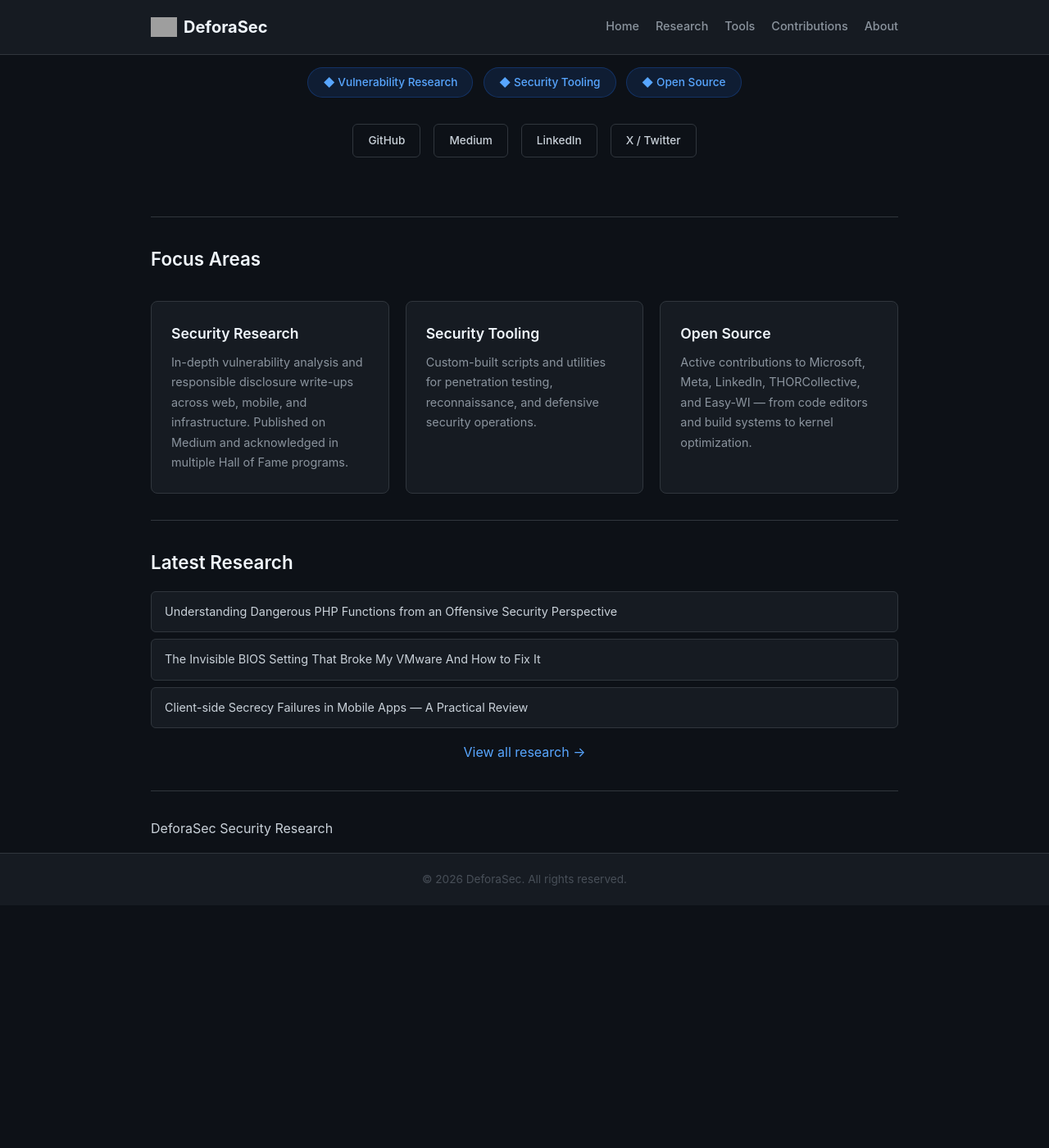
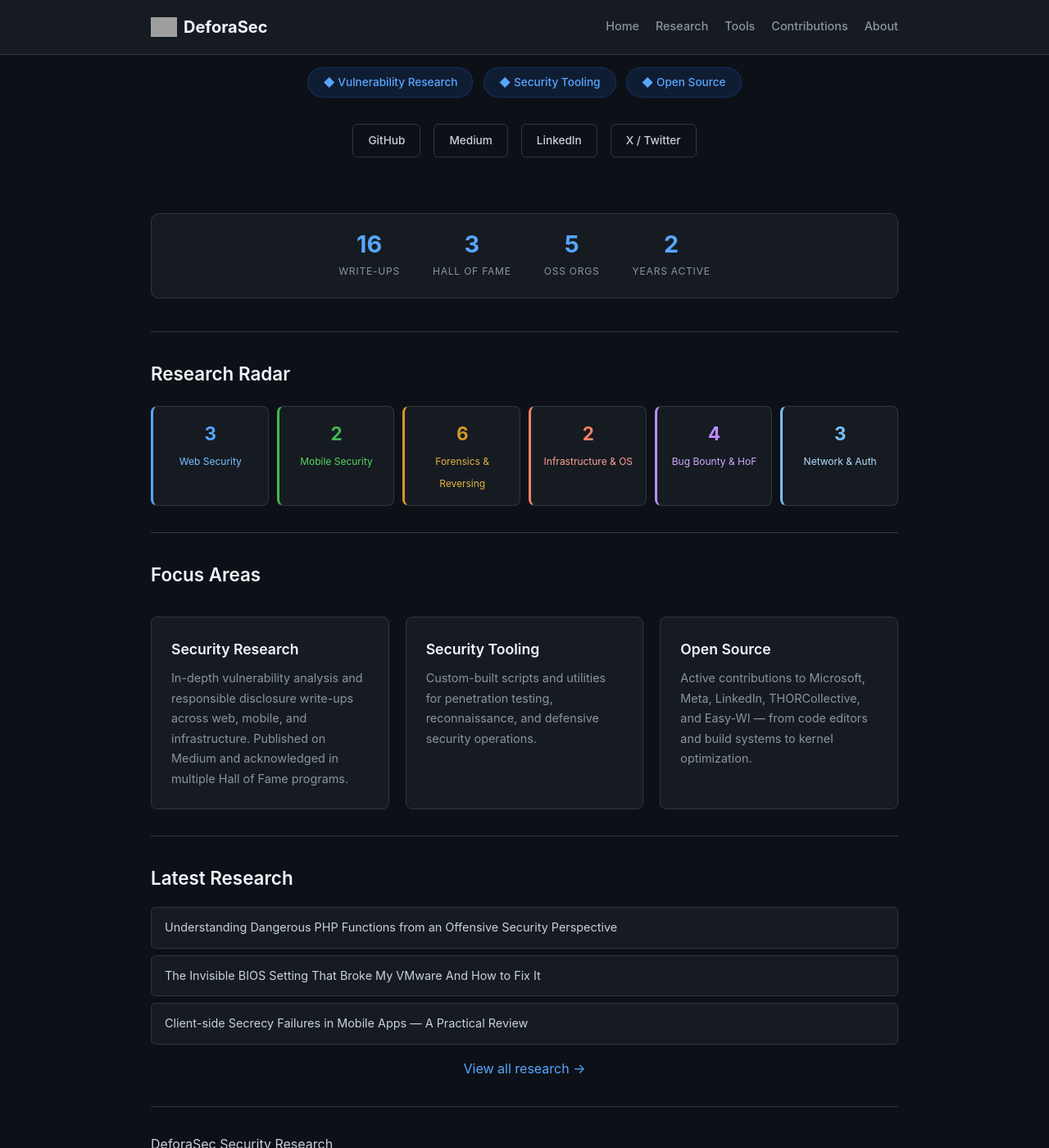
Before and after one commit to DeforaSec/showcase, a Jekyll site: the page built from index.md, in a window 1280 px wide and 1400 px high, scrolled down 211 px. Shown: the whole window at 82% size. Built offline with Jekyll 4.4.1, drawn with Linux system fonts in a browser that asks for light colours; before the commit the page ends 1315 px from its top, so only the background shows below that; grey boxes are pictures that could not be loaded.

Commit message:
Add pulse stats bar and research radar grid to homepage

```diff
--- a/assets/css/style.css
+++ b/assets/css/style.css
@@ -149,6 +149,178 @@ main hr {
   background: #1f6feb44;
   border-color: #58a6ff;
   transform: translateY(-2px);
+}
+
+/* Stats bar */
+.stats-bar {
+  display: flex;
+  justify-content: center;
+  gap: 40px;
+  flex-wrap: wrap;
+  margin: 28px 0 40px;
+  padding: 20px 24px;
+  background: #161b22;
+  border: 1px solid #30363d;
+  border-radius: 10px;
+}
+.stat-item { text-align: center; }
+.stat-number {
+  font-size: 1.8rem;
+  font-weight: 700;
+  color: #58a6ff;
+  display: block;
+  line-height: 1.2;
+}
+.stat-label {
+  font-size: 0.75rem;
+  color: #8b949e;
+  text-transform: uppercase;
+  letter-spacing: 0.8px;
+  margin-top: 2px;
+}
+
+/* Research radar grid */
+.radar-grid {
+  display: grid;
+  grid-template-columns: repeat(auto-fill, minmax(130px, 1fr));
+  gap: 10px;
+  margin: 20px 0;
+}
+.radar-item {
+  background: #161b22;
+  border: 1px solid #30363d;
+  border-radius: 8px;
+  padding: 14px 10px;
+  text-align: center;
+  transition: all 0.25s;
+  cursor: default;
+}
+.radar-item:hover {
+  transform: translateY(-2px);
+  box-shadow: 0 4px 12px rgba(0,0,0,0.3);
+}
+.radar-item .count {
+  font-size: 1.4rem;
+  font-weight: 700;
+  display: block;
+}
+.radar-item .label {
+  font-size: 0.75rem;
+  margin-top: 2px;
+  line-height: 1.3;
+}
+.radar-web .count { color: #58a6ff; }
+.radar-web .label { color: #79c0ff; }
+.radar-web { border-left: 3px solid #58a6ff; }
+.radar-mobile .count { color: #3fb950; }
+.radar-mobile .label { color: #56d364; }
+.radar-mobile { border-left: 3px solid #3fb950; }
+.radar-forensics .count { color: #d29922; }
+.radar-forensics .label { color: #e3b341; }
+.radar-forensics { border-left: 3px solid #d29922; }
+.radar-infra .count { color: #f78166; }
+.radar-infra .label { color: #ffa198; }
+.radar-infra { border-left: 3px solid #f78166; }
+.radar-bounty .count { color: #bc8cff; }
+.radar-bounty .label { color: #d2a8ff; }
+.radar-bounty { border-left: 3px solid #bc8cff; }
+.radar-network .count { color: #79c0ff; }
+.radar-network .label { color: #b3e1ff; }
+.radar-network { border-left: 3px solid #79c0ff; }
+
+/* Trophy wall on research page */
+.trophy-wall {
+  display: grid;
+  grid-template-columns: repeat(auto-fill, minmax(260px, 1fr));
+  gap: 16px;
+  margin: 24px 0;
+}
+.trophy-card {
+  background: #161b22;
+  border: 1px solid #30363d;
+  border-radius: 10px;
+  padding: 20px;
+  transition: all 0.25s;
+}
+.trophy-card:hover {
+  border-color: #58a6ff;
+  transform: translateY(-3px);
+  box-shadow: 0 6px 20px rgba(88, 166, 255, 0.08);
+}
+.trophy-rank {
+  font-size: 2rem;
+  font-weight: 800;
+  color: #f0c674;
+  display: block;
+  line-height: 1;
+}
+.trophy-platform {
+  font-size: 1.05rem;
+  font-weight: 600;
+  color: #f0f6fc;
+  display: block;
+  margin: 6px 0 2px;
+}
+.trophy-desc {
+  font-size: 0.8rem;
+  color: #8b949e;
+}
+.trophy-link {
+  display: inline-block;
+  margin-top: 8px;
+  font-size: 0.78rem;
+  color: #58a6ff;
+}
+
+/* Researcher timeline */
+.timeline {
+  position: relative;
+  margin: 24px 0;
+  padding-left: 28px;
+}
+.timeline::before {
+  content: '';
+  position: absolute;
+  left: 8px;
+  top: 4px;
+  bottom: 4px;
+  width: 2px;
+  background: #30363d;
+}
+.timeline-item {
+  position: relative;
+  margin-bottom: 22px;
+  padding-left: 20px;
+}
+.timeline-item::before {
+  content: '';
+  position: absolute;
+  left: -22px;
+  top: 5px;
+  width: 12px;
+  height: 12px;
+  border-radius: 50%;
+  background: #58a6ff;
+  border: 2px solid #0d1117;
+}
+.timeline-item:last-child { margin-bottom: 0; }
+.timeline-date {
+  font-size: 0.72rem;
+  color: #8b949e;
+  font-weight: 600;
+  text-transform: uppercase;
+  letter-spacing: 0.8px;
+}
+.timeline-title {
+  font-size: 0.92rem;
+  color: #c9d1d9;
+  margin: 2px 0 0;
+  line-height: 1.4;
+}
+.timeline-desc {
+  font-size: 0.8rem;
+  color: #484f58;
+  margin-top: 1px;
 }
 
 /* Glow effect on hero title */
--- a/index.md
+++ b/index.md
@@ -16,6 +16,56 @@ title: Home
     <a href="https://medium.com/@inksecghiwir3" target="_blank">Medium</a>
     <a href="https://www.linkedin.com/in/54j4n/" target="_blank">LinkedIn</a>
     <a href="https://x.com/QuietEcho18" target="_blank">X / Twitter</a>
+  </div>
+</div>
+
+<div class="stats-bar">
+  <div class="stat-item">
+    <span class="stat-number">16</span>
+    <span class="stat-label">Write-ups</span>
+  </div>
+  <div class="stat-item">
+    <span class="stat-number">3</span>
+    <span class="stat-label">Hall of Fame</span>
+  </div>
+  <div class="stat-item">
+    <span class="stat-number">5</span>
+    <span class="stat-label">OSS Orgs</span>
+  </div>
+  <div class="stat-item">
+    <span class="stat-number">2</span>
+    <span class="stat-label">Years Active</span>
+  </div>
+</div>
+
+---
+
+## Research Radar
+
+<div class="radar-grid">
+  <div class="radar-item radar-web">
+    <span class="count">3</span>
+    <span class="label">Web Security</span>
+  </div>
+  <div class="radar-item radar-mobile">
+    <span class="count">2</span>
+    <span class="label">Mobile Security</span>
+  </div>
+  <div class="radar-item radar-forensics">
+    <span class="count">6</span>
+    <span class="label">Forensics &amp; Reversing</span>
+  </div>
+  <div class="radar-item radar-infra">
+    <span class="count">2</span>
+    <span class="label">Infrastructure &amp; OS</span>
+  </div>
+  <div class="radar-item radar-bounty">
+    <span class="count">4</span>
+    <span class="label">Bug Bounty &amp; HoF</span>
+  </div>
+  <div class="radar-item radar-network">
+    <span class="count">3</span>
+    <span class="label">Network &amp; Auth</span>
   </div>
 </div>
 
```
